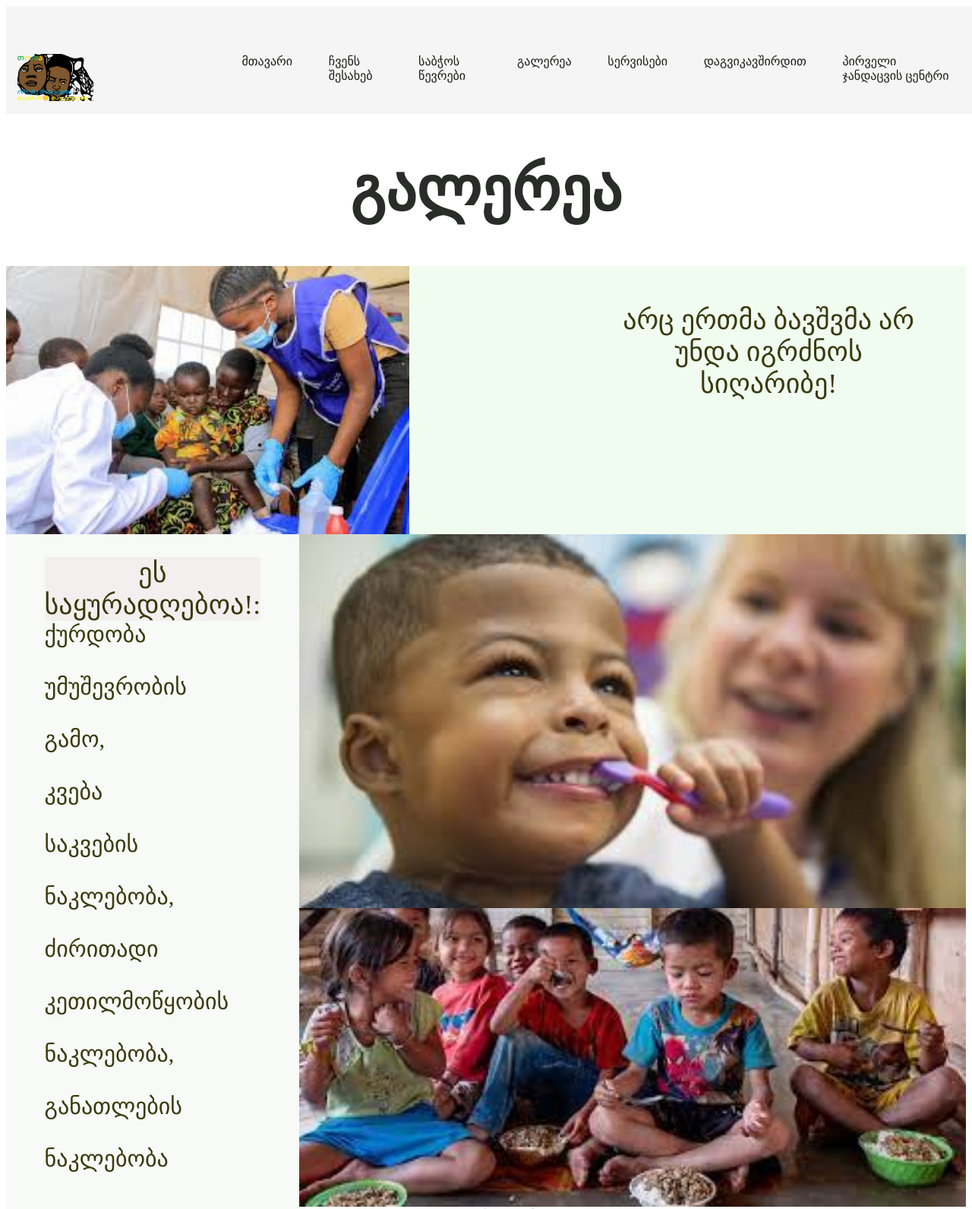
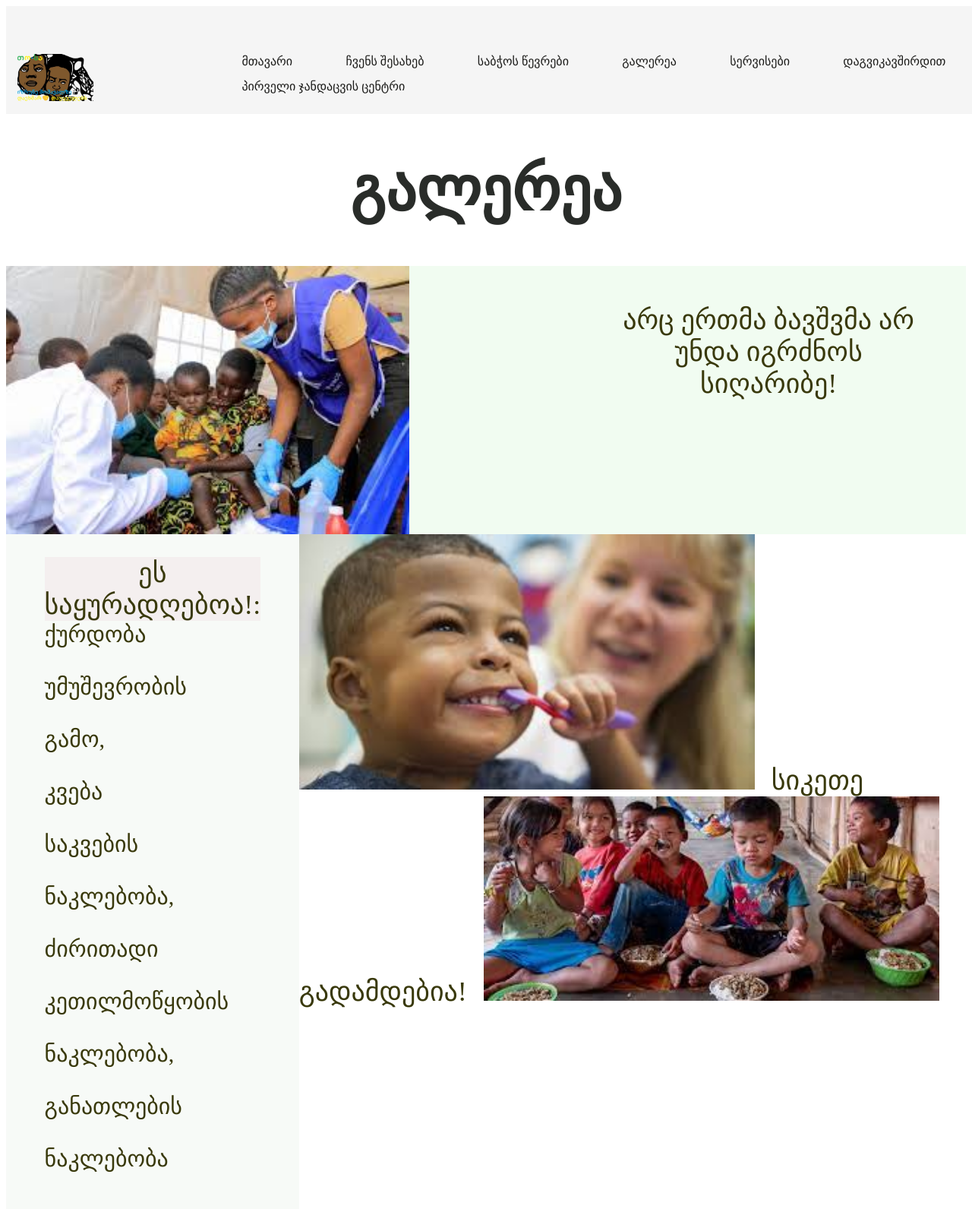
Before and after one commit to lela-beridze/tosa, a plain HTML site: page galer.html in a window 1280 px wide. Shown: the top 1591 px of the page at 76% size. Drawn offline with Linux system fonts and the light colour scheme.

Commit message:
chavaswore responsivi
chavasworeeeeeeeeeeeee

Co-Authored-By: Michael Malania <malaniamichael@gmail.com>

```diff
--- a/galer.html
+++ b/galer.html
@@ -39,7 +39,7 @@
         <section class="main-content">
 
             <section class="main-content1">
-                <div  id="sayuradRebo">
+                <div id="sayuradRebo">
                     <span>
                         ეს საყურადღებოა!:
                     </span>
@@ -49,7 +49,7 @@
                     <span class="span-1"> ქურდობა <br><br> უმუშევრობის <br><br> გამო,<br><br></span>
                 </div>
                 <div class="div">
-                    <span class="span-1">კვება<br><br>  საკვების <br><br>  ნაკლებობა,<br><br> </span>
+                    <span class="span-1">კვება<br><br> საკვების <br><br> ნაკლებობა,<br><br> </span>
                 </div>
                 <div class="div">
                     <span class="span-1">ძირითადი<br> <br> კეთილმოწყობის <br><br> ნაკლებობა,<br> <br></span>
@@ -60,9 +60,10 @@
             </section>
 
             <section class="main-content2">
-                <img  src="./img/9.jpg" alt="#">
-                <img  src="./img/mSieri.2.jpg" alt="#">
+                <img width="600px" src="./img/9.jpg" alt="#">
                 <span>&nbsp;&nbsp;სიკეთე გადამდებია!&nbsp;&nbsp;</span>
+                <img width="600px" src="./img/mSieri.2.jpg" alt="#">
+
             </section>
 
         </section>
--- a/styles/about.css
+++ b/styles/about.css
@@ -1,6 +1,7 @@
 header {
   background-color: rgb(238, 231, 231);
   display: flex;
+  flex-wrap: wrap;
   justify-content: space-between;
   position: -webkit-sticky;
   position: sticky;
@@ -15,6 +16,7 @@ header {
 nav {
   display: flex;
   justify-content: space-between;
+  flex-wrap: wrap;
 }
 
 
@@ -42,11 +44,13 @@ p {
 .main-content2 {
   display: flex;
   justify-content: space-between;
+  flex-wrap: wrap;
 }
 
 main-content2 {
   display: flex;
   justify-content: space-between;
+  flex-wrap: wrap;
 }
 h1 {
   text-align: center;
@@ -71,6 +75,7 @@ padding-left: 12%;
 .footerDiv {
   display: flex;
   justify-content: space-between;
+  flex-wrap: wrap;
   width: 100%;
   height: 200px;
 }
--- a/styles/contaqt.css
+++ b/styles/contaqt.css
@@ -11,6 +11,7 @@ header {
 ul {
   display: flex;
   justify-content: space-between;
+  flex-wrap: wrap;
   padding-top: 20px;
 }
 a {
@@ -40,6 +41,7 @@ h2 {
 .main-content {
   display: flex;
   justify-content: space-around;
+  flex-wrap: wrap;
   padding-left: 8%;
   padding-top: 5%;
 }
@@ -109,6 +111,7 @@ h2 {
 .footerDiv {
   display: flex;
   justify-content: space-between;
+  flex-wrap: wrap;
   width: 100%;
   height: 200px;
 }
--- a/styles/galer.css
+++ b/styles/galer.css
@@ -1,6 +1,7 @@
 header {
   background-color: whitesmoke;
   display: flex;
+  flex-wrap: wrap;
   justify-content: space-between;
   position: -webkit-sticky;
   position: sticky;
@@ -15,6 +16,7 @@ header {
 nav {
   display: flex;
   justify-content: space-between;
+  flex-wrap: wrap;
 }
 
 
@@ -44,6 +46,7 @@ h1 {
 .main-cont {
   display: flex;
   justify-content: space-between;
+  flex-wrap: wrap;
   background-color: rgb(241, 252, 241);
 }
 
@@ -61,8 +64,8 @@ h1 {
 }
 
 .main-content2 {
-  display: flex;
-  flex-direction: column;
+  display: block;
+  flex-wrap: wrap;
   width: 100%;
   height: 100%;
 }
@@ -76,6 +79,7 @@ h1 {
 
 .footerDiv {
   display: flex;
+  flex-wrap: wrap;
   justify-content: space-between;
   width: 100%;
   height: 200px;
--- a/styles/pirvjan.css
+++ b/styles/pirvjan.css
@@ -1,6 +1,7 @@
 header {
   background-color: whitesmoke;
   display: flex;
+  flex-wrap: wrap;
   justify-content: space-between;
   position: -webkit-sticky;
   position: sticky;
@@ -14,6 +15,7 @@ header {
 }
 nav {
   display: flex;
+  flex-wrap: wrap;
   justify-content: space-between;
 }
 
@@ -41,6 +43,7 @@ span {
 
 .main-content {
   display: flex;
+  flex-wrap: wrap;
 }
 
 .main-content2 {
@@ -71,6 +74,7 @@ h2 {
 
 .footerDiv {
   display: flex;
+  flex-wrap: wrap;
   justify-content: space-between;
   width: 100%;
   height: 200px;
--- a/styles/sabjw.css
+++ b/styles/sabjw.css
@@ -1,6 +1,7 @@
 header {
   background-color: rgb(247, 246, 246);
   display: flex;
+  flex-wrap: wrap;
   justify-content: space-between;
   position: -webkit-sticky;
   position: sticky;
@@ -14,6 +15,7 @@ header {
 }
 nav {
   display: flex;
+  flex-wrap: wrap;
   justify-content: space-between;
 }
 
@@ -56,6 +58,7 @@ p {
 
 .main-content1 {
 display: flex;
+flex-wrap: wrap;
 justify-content: space-between;
 }
 
@@ -65,6 +68,7 @@ justify-content: space-between;
 
 .footerDiv {
   display: flex;
+  flex-wrap: wrap;
   justify-content: space-between;
   width: 100%;
   height: 200px;
--- a/styles/servis.css
+++ b/styles/servis.css
@@ -1,6 +1,7 @@
 header {
   background-color: whitesmoke;
   display: flex;
+  flex-wrap: wrap;
   justify-content: space-between;
   position: -webkit-sticky;
   position: sticky;
@@ -14,6 +15,7 @@ header {
 }
 nav {
   display: flex;
+  flex-wrap: wrap;
   justify-content: space-between;
 }
 
@@ -39,6 +41,7 @@ span {
 
 .main-content1 {
   display: flex;
+  flex-wrap: wrap;
   background-color: white;
 }
 
@@ -48,6 +51,7 @@ main {
 
 .footerDiv {
   display: flex;
+  flex-wrap: wrap;
   justify-content: space-between;
   width: 100%;
   height: 200px;
--- a/styles/style.css
+++ b/styles/style.css
@@ -1,6 +1,7 @@
 header {
   background-color: rgb(187, 186, 189);
   display: flex;
+  flex-wrap: wrap;
   justify-content: space-between;
   position: -webkit-sticky;
   position: sticky;
@@ -15,6 +16,8 @@ header {
 nav {
   display: flex;
   justify-content: space-between;
+  flex-wrap: wrap;
+  flex-wrap: wrap;
 }
 
 
@@ -128,11 +131,14 @@ body {
 }
 .artivlmisia{
   display: flex;
+  flex-wrap: wrap;
   justify-content: space-between;
+  flex-wrap: wrap;
 }
 
 .asideemisia2 {
   display: block;
+  flex-wrap: wrap;
   text-align: center;
   font-weight: bold;
   font-size: 35px;
@@ -171,6 +177,7 @@ span {
 .footerDiv {
   display: flex;
   justify-content: space-between;
+  flex-wrap: wrap;
   width: 100%;
   height: 200px;
 }
```
